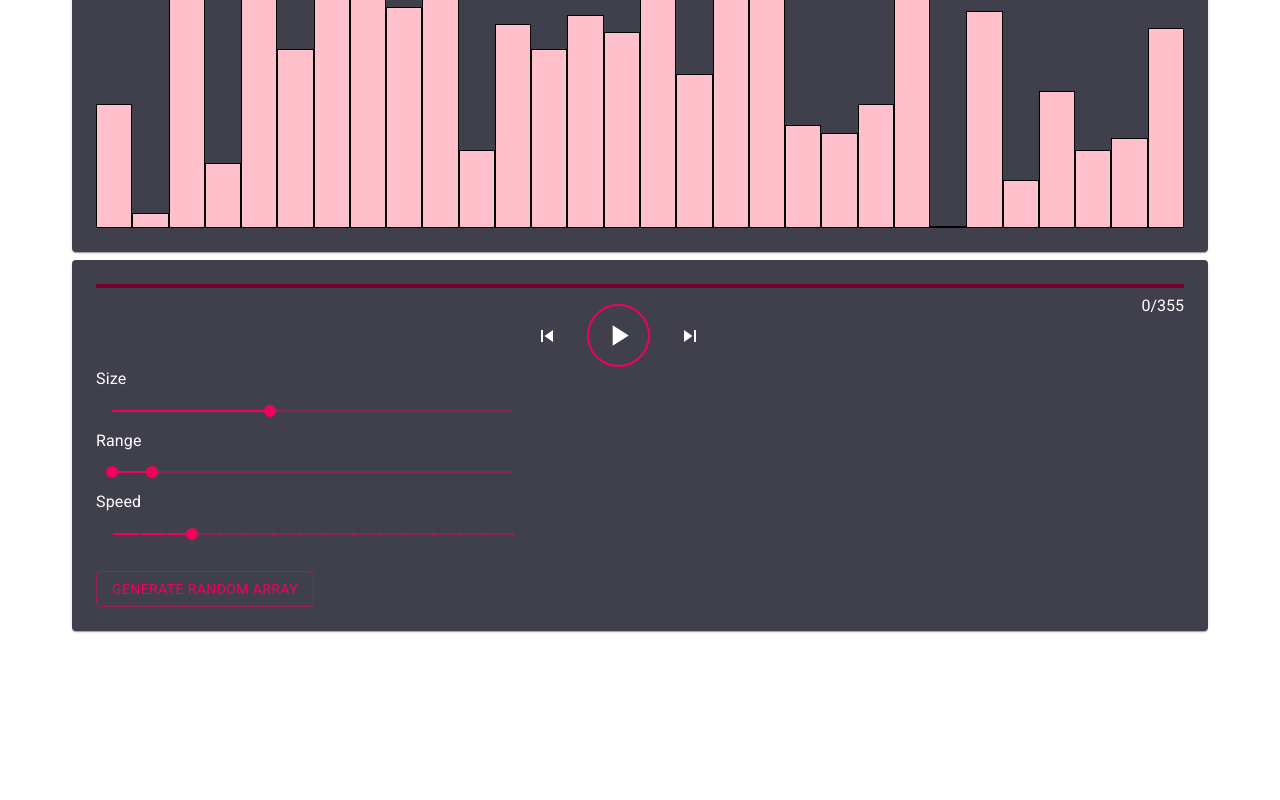
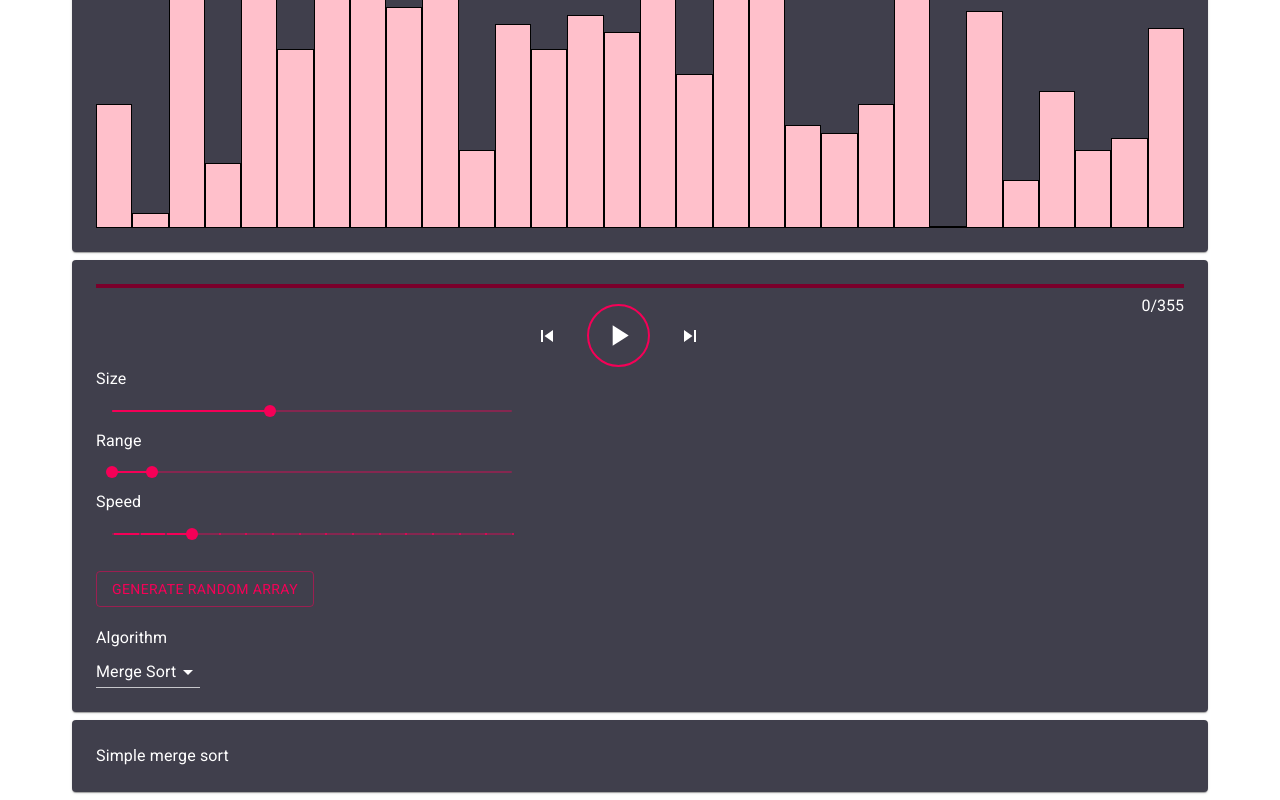
Before and after one commit to wolflu05/sorting-visualization, a React (Create React App) app: page / in a window 1280 px wide. Shown: the part 220-1020 px from the top of the page. Before the commit the page ends 859 px from the top, so only its background shows below. Built offline with nearby package versions, Linux system fonts and the light colour scheme.

Commit message:
added algo selector and fun js sort algo

```diff
--- a/src/Algorithms/index.js
+++ b/src/Algorithms/index.js
@@ -1 +1,2 @@
-export { default as mergeSort } from './mergeSort';
+export * as mergeSort from './mergeSort';
+export * as jsSort from './jsSort';
--- /dev/null
+++ b/src/Algorithms/jsSort.js
@@ -0,0 +1,49 @@
+import Trace from '../util/Trace';
+import { swap } from '../util/utils';
+
+const jsSort = (numbers) => {
+  const trace = new Trace(numbers);
+
+  const indexed = numbers.map((num, i) => ({
+    id: i,
+    num,
+  }));
+
+  const swapped = [...indexed];
+
+  const sorted = indexed
+    .sort((a, b) => {
+      const s = a.num - b.num;
+
+      const _a = swapped.findIndex((e) => e.id === a.id);
+      const _b = swapped.findIndex((e) => e.id === b.id);
+
+      trace.add(
+        swapped.map((n) => n.num),
+        { a: [_a, _b] }
+      );
+
+      if (s <= 0) {
+        swap(swapped, _a, _b);
+      }
+
+      trace.add(
+        swapped.map((n) => n.num),
+        { b: [_a, _b] }
+      );
+
+      return s;
+    })
+    .map(({ num }) => num);
+
+  trace.add(sorted, { sorted: sorted.keys() });
+
+  return trace.export();
+};
+
+export default jsSort;
+
+export const name = 'JavaScript Sort';
+
+export const description =
+  'Just for fun :D - Visualization does not work properly.';
--- a/src/Algorithms/mergeSort.js
+++ b/src/Algorithms/mergeSort.js
@@ -72,3 +72,7 @@ const mergeSort = (numbers) => {
 };
 
 export default mergeSort;
+
+export const name = 'Merge Sort';
+
+export const description = 'Simple merge sort';
--- a/src/Components/Controls.js
+++ b/src/Components/Controls.js
@@ -7,6 +7,8 @@ import {
   Button,
   Slider,
   Typography,
+  Select,
+  MenuItem,
 } from '@material-ui/core';
 
 import { makeStyles } from '@material-ui/core/styles';
@@ -151,13 +153,6 @@ const Controls = ({
   // cleanup interval on unmount
   useEffect(() => () => clearInterval(intervalId.current), []);
 
-  // recalculate trace if algorithm or array changes
-  useEffect(() => {
-    if (numbers) {
-      setTrace(algorithms[algorithm]([...numbers]));
-    }
-  }, [numbers, algorithm, setTrace]);
-
   return (
     <Paper className={classes.controls}>
       <LinearProgress
@@ -241,6 +236,23 @@ const Controls = ({
       >
         Generate random array
       </Button>
+      <br />
+      <br />
+      <Typography gutterBottom>Algorithm</Typography>
+      <Select
+        value={algorithm}
+        onChange={(event) => {
+          setAlgorithm(event.target.value);
+          setStep(0);
+        }}
+        disabled={isSorting}
+      >
+        {Object.entries(algorithms).map(([value, { name }], key) => (
+          <MenuItem value={value} key={key}>
+            {name}
+          </MenuItem>
+        ))}
+      </Select>
     </Paper>
   );
 };
--- /dev/null
+++ b/src/Components/Description.js
@@ -0,0 +1,25 @@
+import React from 'react';
+
+import { Paper, Typography } from '@material-ui/core';
+
+import { makeStyles } from '@material-ui/core/styles';
+
+const useStyles = makeStyles((theme) => ({
+  description: {
+    height: '100%',
+    padding: theme.spacing(3),
+    margin: theme.spacing(),
+  },
+}));
+
+const Description = ({ algorithm }) => {
+  const classes = useStyles();
+
+  return (
+    <Paper className={classes.description}>
+      <Typography>{algorithm.description}</Typography>
+    </Paper>
+  );
+};
+
+export default Description;
--- a/src/Pages/SortingVisualizer.js
+++ b/src/Pages/SortingVisualizer.js
@@ -1,11 +1,13 @@
-import React, { useState } from 'react';
+import React, { useEffect, useState } from 'react';
+
+import { makeStyles } from '@material-ui/core/styles';
 
 import BarChart from '../Components/BarChart';
-
-import { makeStyles } from '@material-ui/core/styles';
 import Controls from '../Components/Controls';
+import Description from '../Components/Description';
 
 import { generateRandomArray } from '../util/utils';
+import * as algorithms from '../Algorithms';
 
 const useStyles = makeStyles((theme) => ({
   wrapper: {
@@ -21,6 +23,13 @@ const App = () => {
   const [algorithm, setAlgorithm] = useState('mergeSort');
   const [trace, setTrace] = useState(null);
 
+  // recalculate trace if algorithm or array changes
+  useEffect(() => {
+    if (numbers) {
+      setTrace(algorithms[algorithm].default([...numbers]));
+    }
+  }, [numbers, algorithm, setTrace]);
+
   return (
     <div className={classes.wrapper}>
       <BarChart trace={trace?.[step]} numbers={numbers} />
@@ -35,6 +44,8 @@ const App = () => {
         trace={trace}
         setTrace={setTrace}
       />
+
+      <Description algorithm={algorithms[algorithm]} />
     </div>
   );
 };
--- a/src/util/utils.js
+++ b/src/util/utils.js
@@ -58,3 +58,13 @@ export const scaleValue = (value, from, to) => {
   var capped = Math.min(from[1], Math.max(from[0], value)) - from[0];
   return ~~(capped * scale + to[0]);
 };
+
+/**
+ * Swap two elements in an array
+ * @param {Array} array
+ * @param {Number} a index of a
+ * @param {Number} b index of b
+ * @returns {Array} swapped elements
+ */
+export const swap = (array, a, b) =>
+  ([array[a], array[b]] = [array[b], array[a]]);
```
